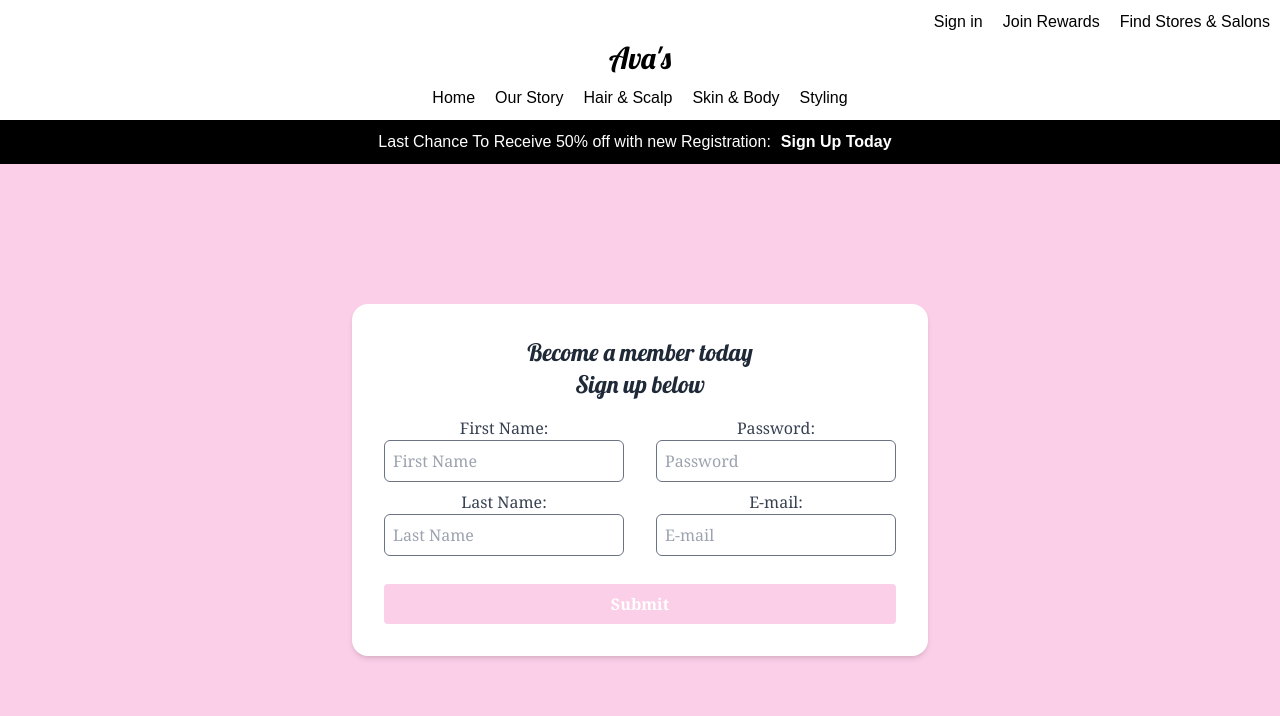
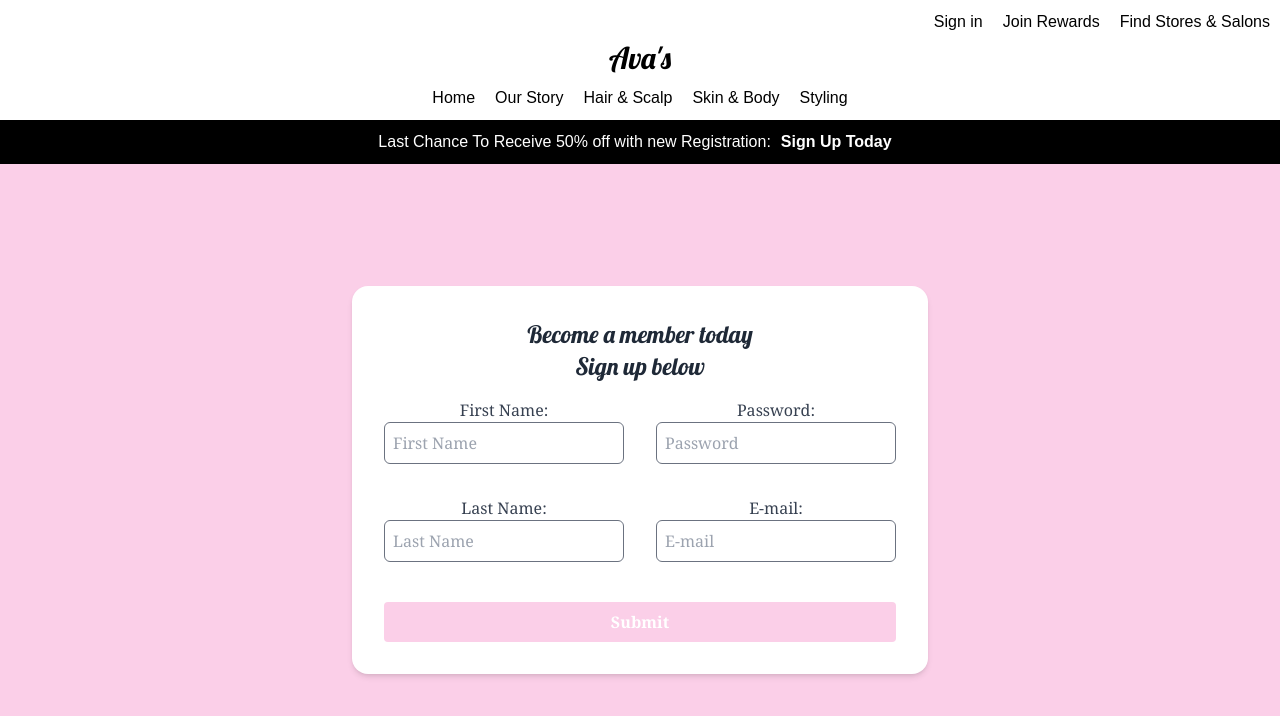
Before and after one commit to Davonne007-TX/Aveda-Project, a React (Vite) app: page /register in a window 1280 px wide. Shown: the top 716 px of the page. Built offline with nearby package versions, Linux system fonts and the light colour scheme.

Commit message:
updating margin bottom

```diff
--- a/src/components/Register.jsx
+++ b/src/components/Register.jsx
@@ -11,7 +11,7 @@ export default function Register() {
         <div className="flex">
           <div className="w-1/2 pr-4">
             {/* First Column */}
-            <div className="mb-2">
+            <div className="mb-8">
               <label className="block text-gray-700">First Name:</label>
               <input
                 type="text"
@@ -20,7 +20,7 @@ export default function Register() {
               />
             </div>
 
-            <div className="mb-2">
+            <div className="mb-8">
               <label className="block text-gray-700">Last Name:</label>
               <input
                 type="text"
@@ -32,7 +32,7 @@ export default function Register() {
 
           <div className="w-1/2 pl-4">
             {/* Second Column */}
-            <div className="mb-2">
+            <div className="mb-8">
               <label className="block text-gray-700">Password:</label>
               <input
                 type="password"
@@ -41,7 +41,7 @@ export default function Register() {
               />
             </div>
 
-            <div className="mb-2">
+            <div className="mb-8">
               <label className="block text-gray-700">E-mail:</label>
               <input
                 type="text"
@@ -54,7 +54,7 @@ export default function Register() {
 
         <button
           type="button"
-          className="bg-pink-200 text-white font-bold p-2 mt-5 rounded hover:text-black w-full"
+          className="bg-pink-200 text-white font-bold p-2 mt-2 rounded hover:text-black w-full"
         >
           Submit
         </button>
```
